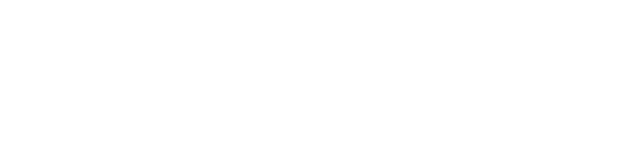
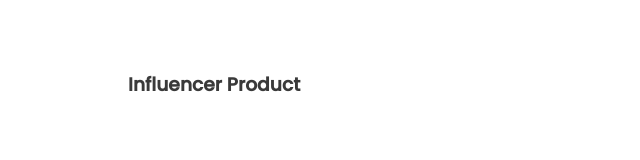
Before and after one commit to Tanvir-Taushif/Web-Assignment-2, a plain HTML site: page index.html in a window 1280 px wide. Shown: the whole page, without its empty margins (0-640 px from the left). Drawn offline with Linux system fonts and the light colour scheme.

Commit message:
Basic Start

```diff
--- a/index.html
+++ b/index.html
@@ -4,9 +4,24 @@
     <meta charset="UTF-8">
     <meta http-equiv="X-UA-Compatible" content="IE=edge">
     <meta name="viewport" content="width=device-width, initial-scale=1.0">
+    <link rel="stylesheet" href="styles.css">
     <title>Influencer Gear</title>
 </head>
 <body>
 
+    <!-- ---------------
+        Top Header Start
+    -------------------------- -->
+    <header class="container ">
+
+        <div class="Page-name">
+            <h3>Influencer Product</h3>
+        </div>
+
+        <div class="menu">
+
+        </div>
+
+    </header>
 </body>
 </html>
--- a/styles.css
+++ b/styles.css
@@ -0,0 +1,23 @@
+@import url('https://fonts.googleapis.com/css2?family=Poppins:wght@500&display=swap');
+
+@import url('https://fonts.googleapis.com/css2?family=Poppins:wght@500&display=swap');
+
+/* ---------------------------
+    Common Styles  & Utilities
+         --------------------------- */
+body{
+    font-family: 'Poppins', sans-serif;
+    color:#3A3A3A;
+}
+
+.container{
+    margin-left: 120px;
+    margin-right: 120px;
+    margin-top: 70px;
+}
+
+
+
+/* ---------------------
+   Header section
+   --------------------- */
```
